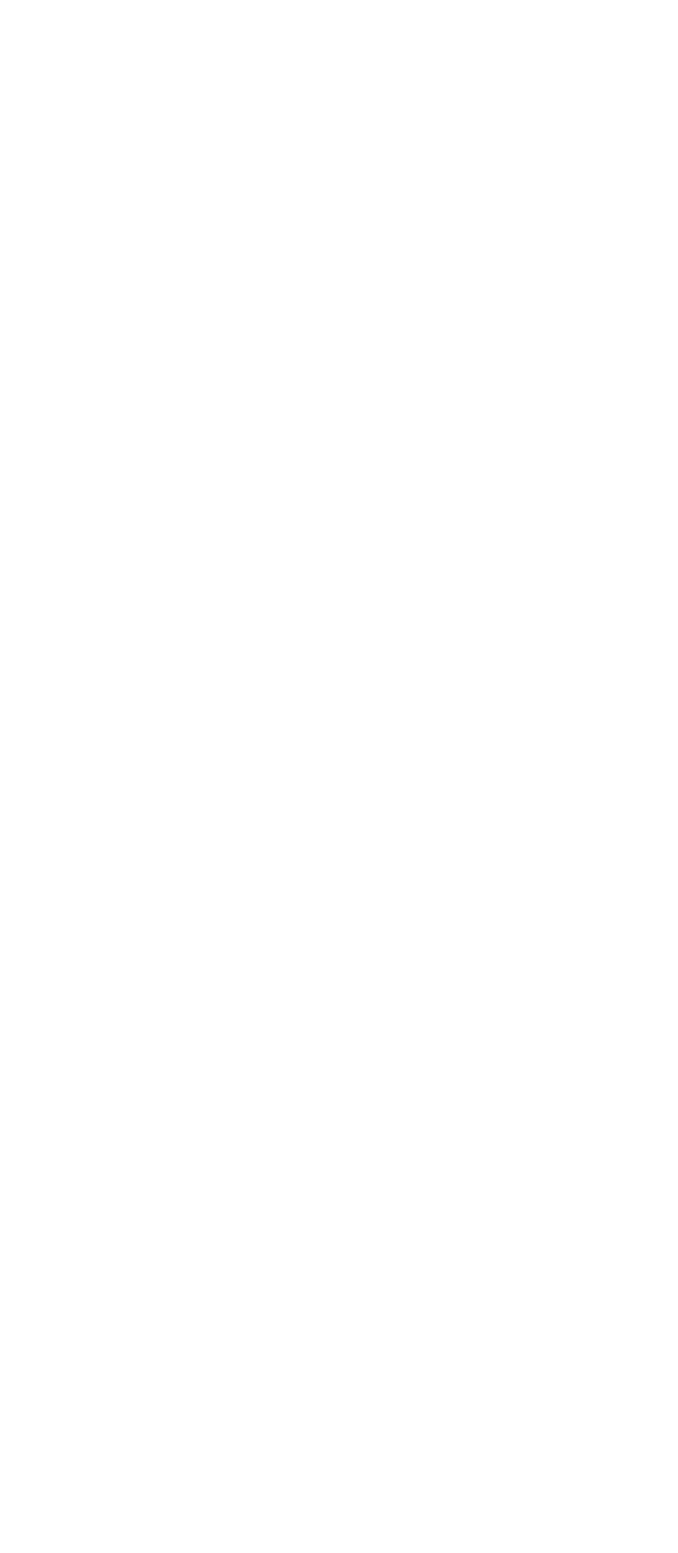
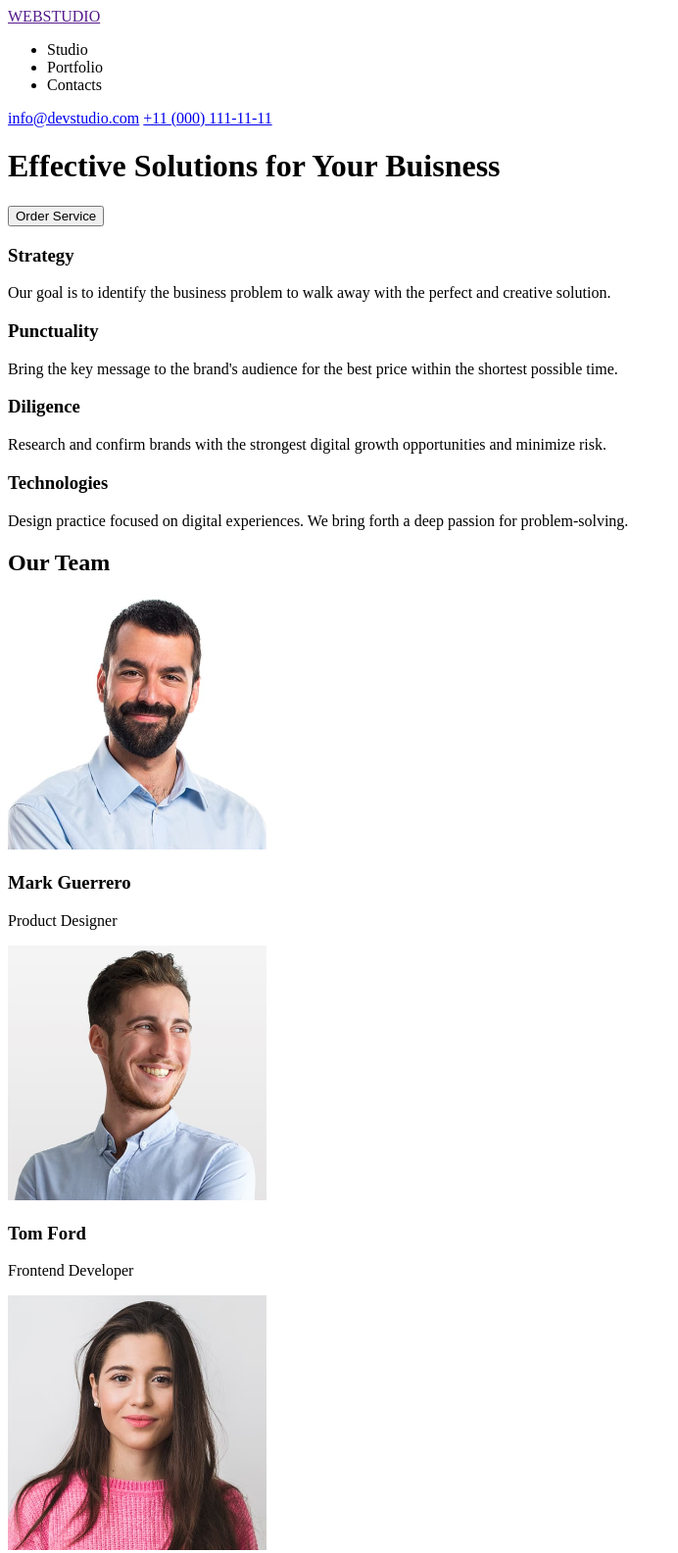
Before and after one commit to Roktolop/goit-markup-hw-01, a plain HTML site: page index.html in a window 1280 px wide. Shown: the top 1585 px of the page at 98% size, without its empty margins (0-692 px from the left). Before the commit the page ends 800 px from the top, so only its background shows below. Drawn offline with Linux system fonts and the light colour scheme.

Commit message:
creat header and main part

```diff
--- a/index.html
+++ b/index.html
@@ -6,9 +6,80 @@
     <title>Document</title>
   </head>
   <body>
-    <header></header>
+    <header>
+      <a href="">WEBSTUDIO</a>
+      <nav>
+        <ul>
+          <li>Studio</li>
+          <li>Portfolio</li>
+          <li>Contacts</li>
+        </ul>
+      </nav>
+      <a href="mailto:info@devstudio.com">info@devstudio.com</a>
+      <a href="tel:+110001111111">+11 (000) 111-11-11</a>
+    </header>
 
-    <main></main>
+    <main>
+      <h1>Effective Solutions for Your Buisness</h1>
+      <button type="button">Order Service</button>
+      <section>
+        <h3>Strategy</h3>
+        <p>
+          Our goal is to identify the business problem to walk away with the
+          perfect and creative solution.
+        </p>
+        <h3>Punctuality</h3>
+        <p>
+          Bring the key message to the brand's audience for the best price
+          within the shortest possible time.
+        </p>
+        <h3>Diligence</h3>
+        <p>
+          Research and confirm brands with the strongest digital growth
+          opportunities and minimize risk.
+        </p>
+        <h3>Technologies</h3>
+        <p>
+          Design practice focused on digital experiences. We bring forth a deep
+          passion for problem-solving.
+        </p>
+      </section>
+      <section>
+        <h2>Our Team</h2>
+        <img
+          src="images\img1.jpg"
+          alt="Mark Guerrero"
+          width="264"
+          height="260"
+        />
+        <h3>Mark Guerrero</h3>
+        <p>Product Designer</p>
+        <img
+          src="images\img2.jpg"
+          alt="Mark Guerrero"
+          width="264"
+          height="260"
+        />
+        <h3>Tom Ford</h3>
+        <p>Frontend Developer</p>
+        <img
+          src="images\img3.jpg"
+          alt="Mark Guerrero"
+          width="264"
+          height="260"
+        />
+        <h3>Camila Garcia</h3>
+        <p>Marketing</p>
+        <img
+          src="images\img4.jpg"
+          alt="Mark Guerrero"
+          width="264"
+          height="260"
+        />
+        <h3>Daniel Wilson</h3>
+        <p>UI Designer</p>
+      </section>
+    </main>
 
     <footer></footer>
   </body>
```
Also changed, not shown: images/img1.jpg (added), images/img2.jpg (added), images/img3.jpg (added), images/img4.jpg (added).
